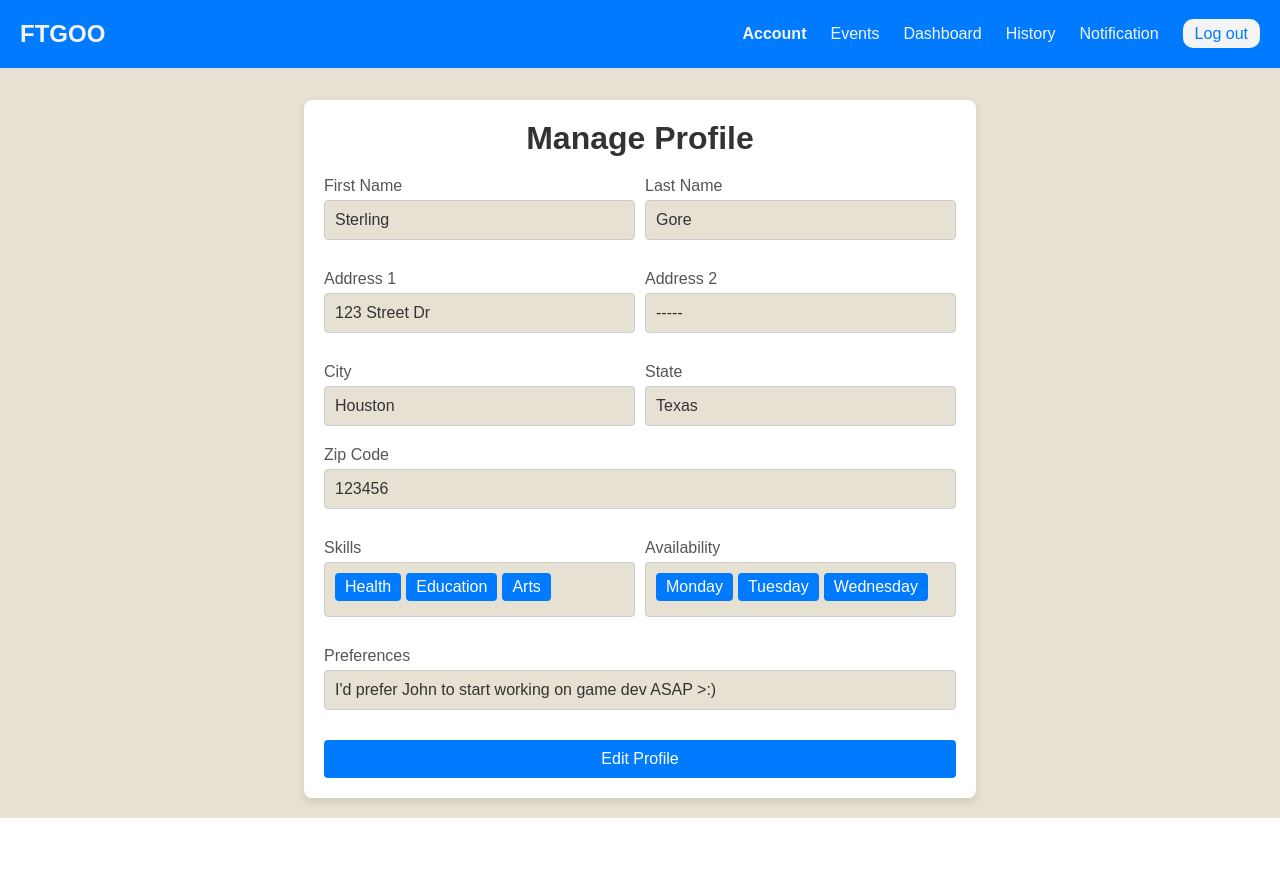
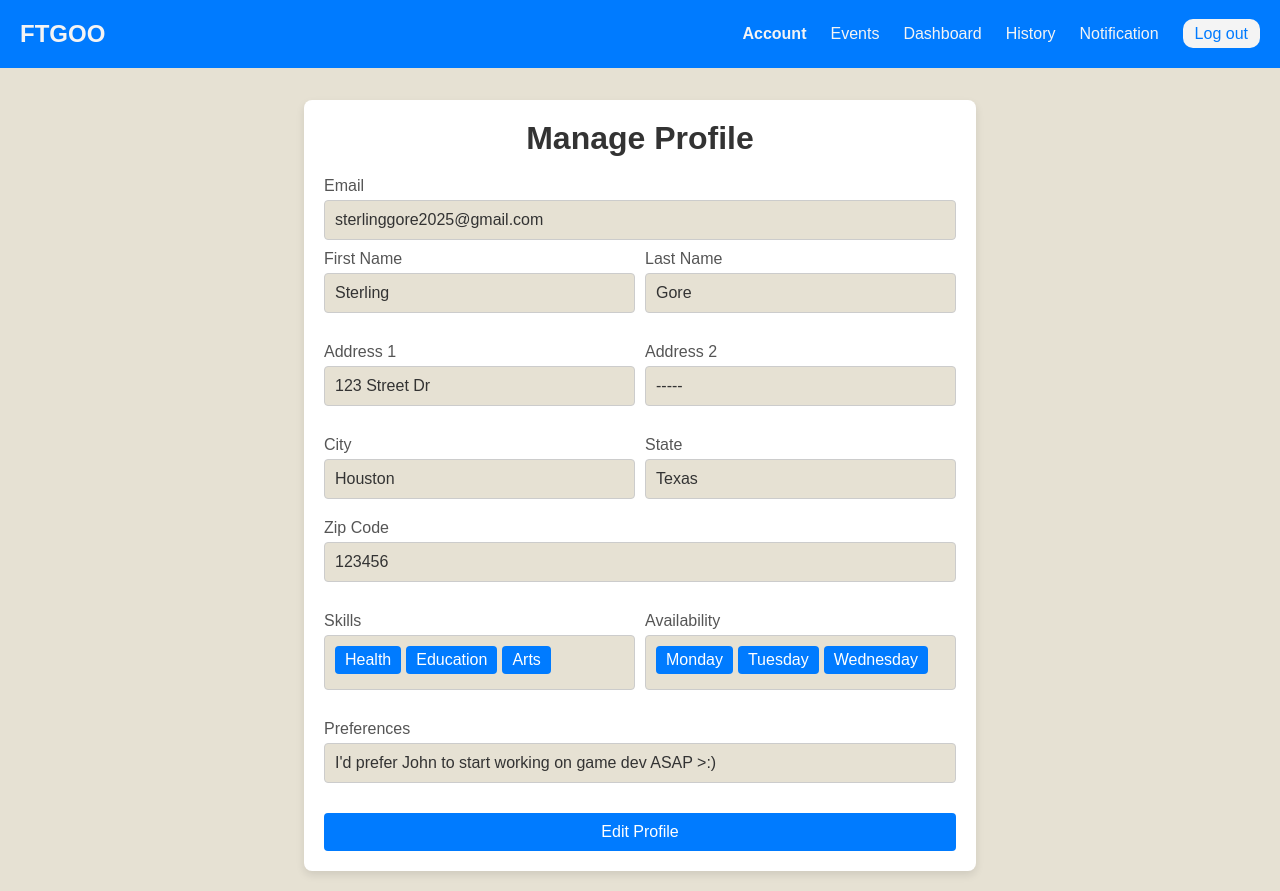
Before and after one commit to Sterling-Gore/COSC4353, a Next.js app in the folder ftgoo/: page /profile-management in a window 1280 px wide. Before the commit the page ends 818 px from the top, so only its background shows below. Built offline with nearby package versions, Linux system fonts and the light colour scheme.

Commit message:
feat: added the email to the profile-management

```diff
--- a/ftgoo/pages/profile-management/index.js
+++ b/ftgoo/pages/profile-management/index.js
@@ -94,6 +94,12 @@ export default function profile_management() {
           {error && <p style={styles.error}>{error}</p>}
           {step === 1 && (
           <>
+            <div style={styles.inputGroup}>
+              <label style={styles.label}>Email</label>
+                <div style = {styles.dataBox}>
+                    <p>sterlinggore2025@gmail.com</p>
+                </div>
+            </div>
             <div style={styles.row}>
               <div style={styles.inputGroup}>
                 <label style={styles.label}>First Name</label>
```
